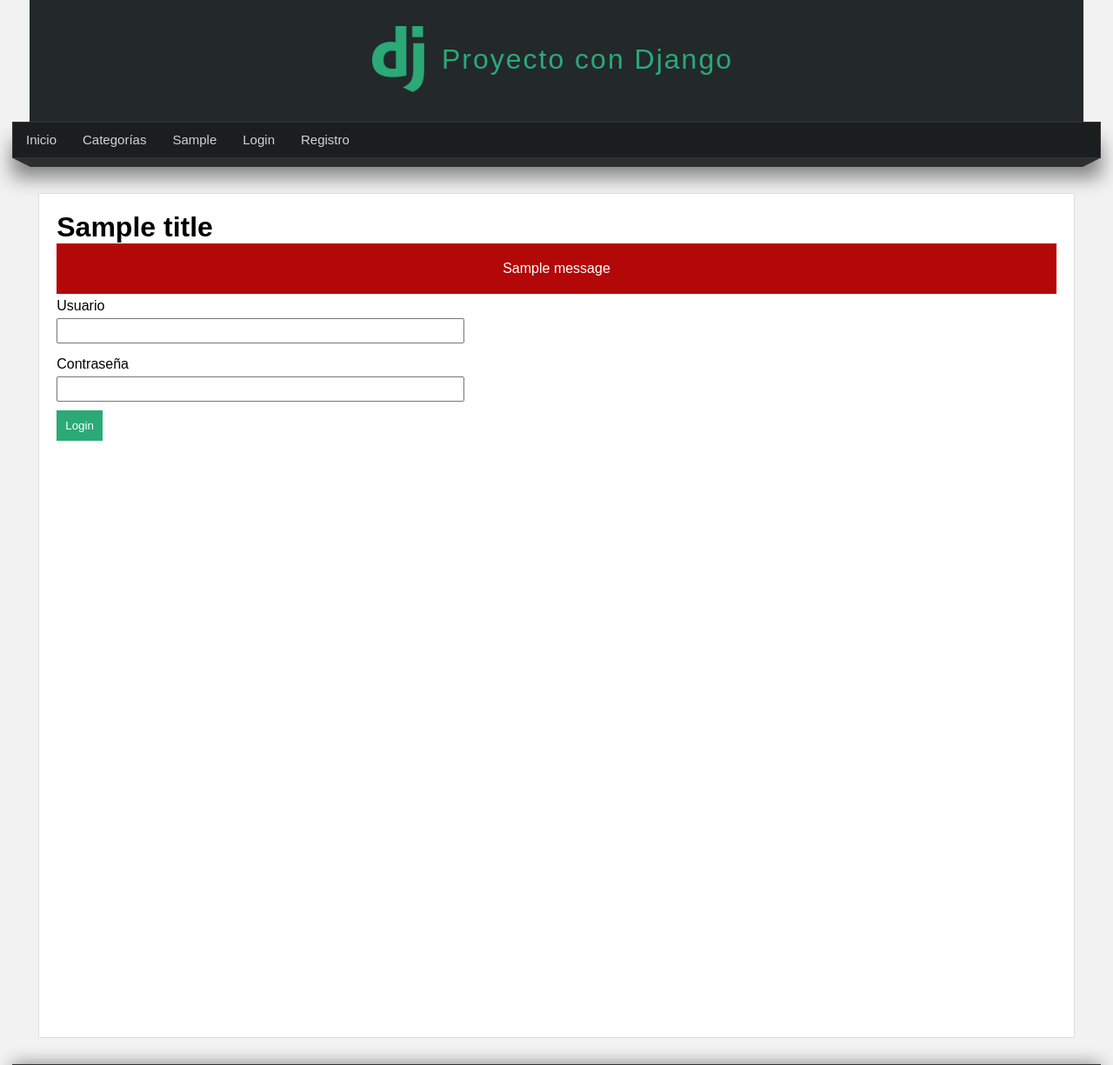
After one commit to CornelioDev/Personal-Website-CMS, a Django app: template mainapp/templates/users/login.html in a window 1280 px wide. The commit adds this page. Shown: the top 1225 px of the page at 87% size. Run offline with Django 3.2, Linux system fonts and the light colour scheme; the template is opened without the code that fills it: most values are stand-ins (such as "Sample title", 1, 10 or a date in 2020); one stand-in notice (Sample message) is shown.

Commit message:
User login

```diff
--- a/mainapp/static/css/styles.css
+++ b/mainapp/static/css/styles.css
@@ -303,9 +303,14 @@ footer {
 }
 
 .alert-success,
-.message {
+.message,
+.alert {
     padding: 20px;
     text-align: center;
     background-color: #2ba977;
     color: white;
 }
+
+.alert-warning {
+    background-color: #b30808;
+}
--- a/mainapp/templates/layouts/layout.html
+++ b/mainapp/templates/layouts/layout.html
@@ -30,6 +30,7 @@
             {% for page in pages %}
                 <li><a href="{% url 'page' page.2 %}">{{page.1}}</a></li>
             {% endfor %}
+            <li><a href="{% url 'login' %}">Login</a></li>
             <li><a href="{% url 'register' %}">Registro</a></li>
         </ul>
     </nav>
--- /dev/null
+++ b/mainapp/templates/users/login.html
@@ -0,0 +1,23 @@
+{% extends 'layouts/layout.html' %}
+
+{% block title %} {{ title }} {% endblock title %}
+
+{% block content %}
+    <h1>{{ title }}</h1>
+
+    {% for message in messages %}
+        <div class="alert alert-warning">
+            {{ message }}
+        </div>
+    {% endfor %}
+
+    <form action="" method="POST">
+        {% csrf_token %}
+        <label for="username">Usuario</label>
+        <input type="text" name="username">
+        <label for="password">Contraseña</label>
+        <input type="password" name="password">
+
+        <input type="submit" value="Login">
+    </form>
+{% endblock content %}
--- a/mainapp/urls.py
+++ b/mainapp/urls.py
@@ -4,5 +4,6 @@ from . import views
 urlpatterns = [
     path('', views.index, name='index'),
     path('inicio/', views.index, name='index'),
-    path('registro/', views.register_page, name='register')
+    path('registro/', views.register_page, name='register'),
+    path('login/', views.login_page, name='login')
 ]
```
Also changed, not shown: mainapp/views.py (+18 -0 lines).
